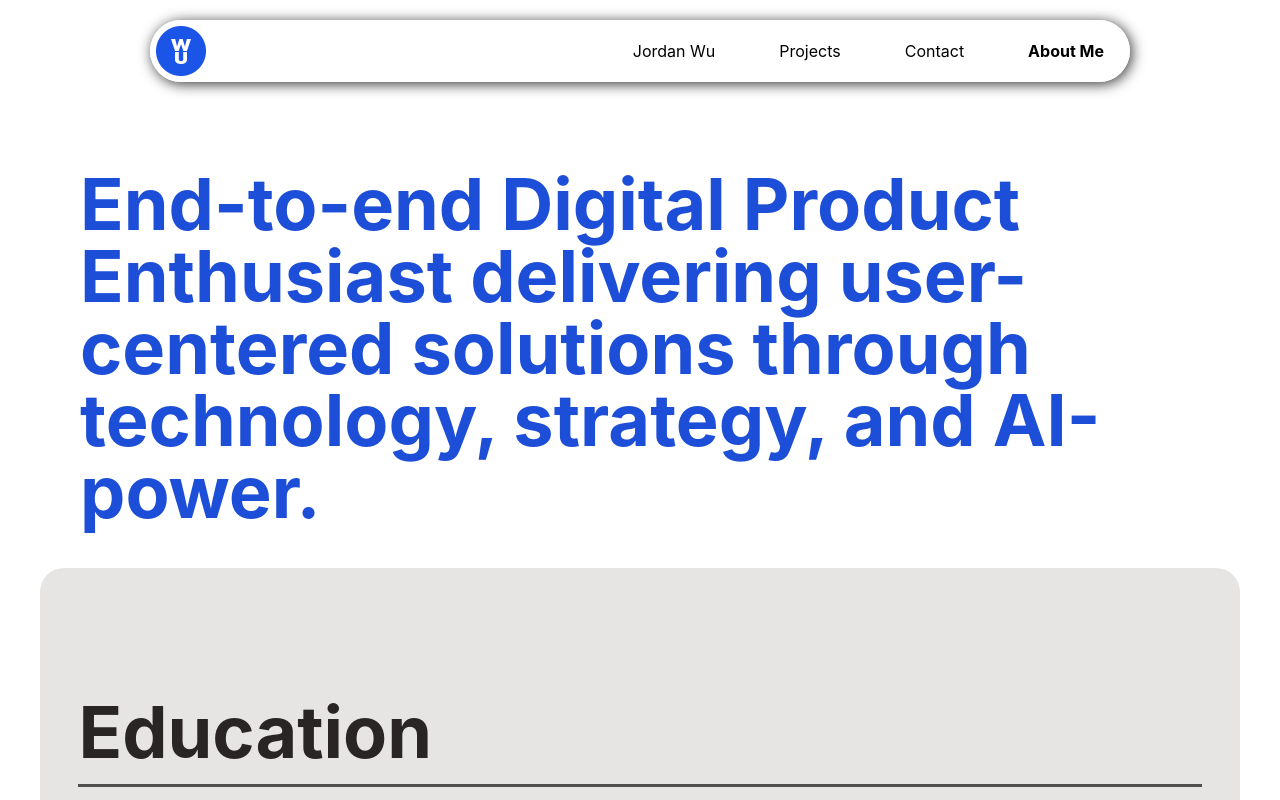
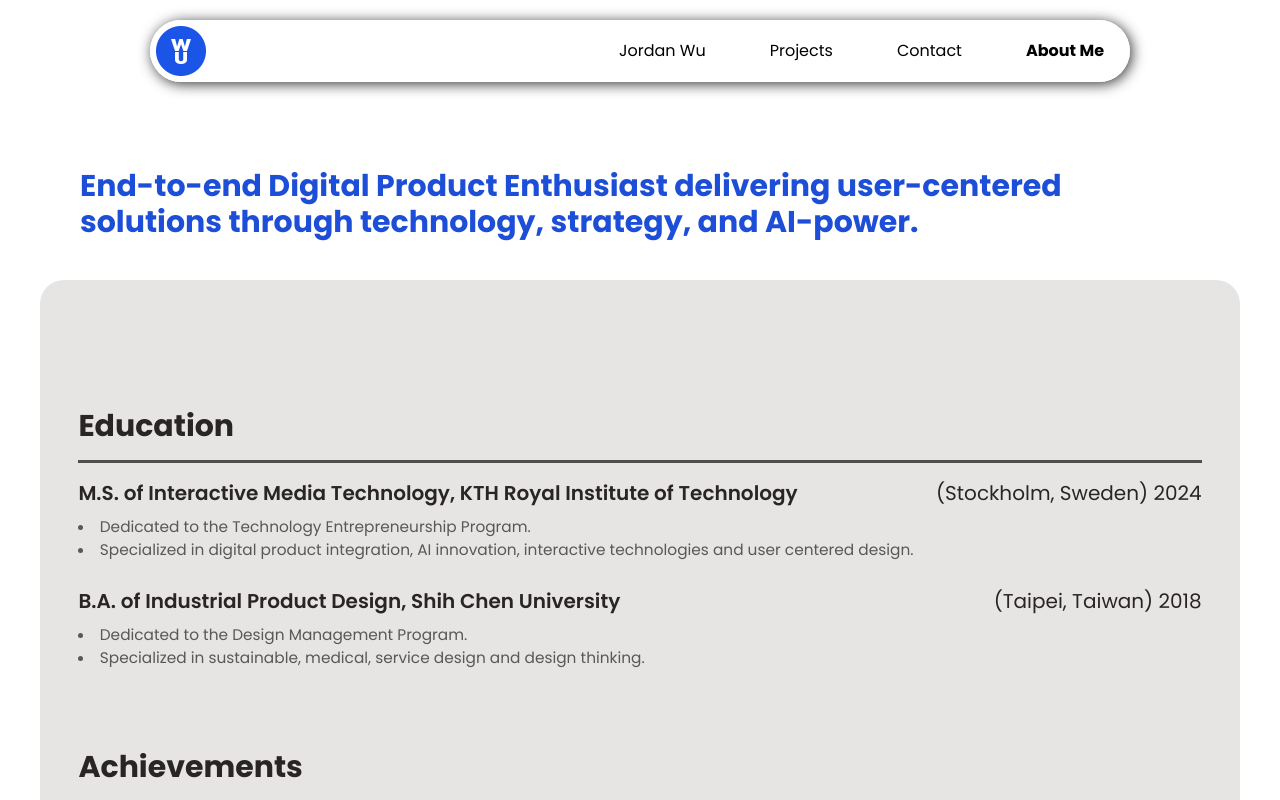
Before and after one commit to WuChihWei/my-portfolio, a Next.js app: page /aboutMe in a window 1280 px wide. Shown: the top 800 px of the page. Built offline with nearby package versions, Linux system fonts and the light colour scheme.

Commit message:
update UI, modify font type and size

```diff
--- a/app/layout.js
+++ b/app/layout.js
@@ -20,6 +20,10 @@ export default function RootLayout({ children }) {
         <link rel="icon" href="/favicon.ico" sizes="any" />
         <link rel="apple-touch-icon" href="/apple-touch-icon.png" />
         <link rel="manifest" href="/site.webmanifest" />
+        <link rel="preconnect" href="https://fonts.googleapis.com" />
+        <link rel="preconnect" href="https://fonts.gstatic.com" crossOrigin="anonymous" />
+        <link href="https://fonts.googleapis.com/css2?family=Poppins:wght@100;200;300;400;500;600;700;800;900&display=swap" rel="stylesheet" />
+
       </head>
       <body>
         <Navbar />
--- a/app/page.js
+++ b/app/page.js
@@ -15,6 +15,7 @@ import { useRouter } from 'next/navigation';
 import Player from '@vimeo/player';
 import Link from 'next/link'; // 確保在文件頂部導入 Link
 import { FaAnglesDown } from "react-icons/fa6";
+import { FaArrowAltCircleDown } from "react-icons/fa";
 
 const skillIcons = [
   { icon: '/skill-1.png', name: 'After Effect' },
@@ -304,7 +305,8 @@ export default function Home() {
                 </div>
 
               <h1 className=" pr-6  heading-1-custom">
-              End-to-end AI Digital Product Enthusiast passionate about programming, business strategy, and product design.              </h1>
+              Business-driven. AI-enabled. Every product here was built from insight to launch by Jordan Wu.
+              </h1>
               <div className="py-2 md:py-0 mr-0 md:mr-10">
               <h4 className='heading-4-custom mr-12 pb-4'>
               {/* Delivering digital solutions through design thinking, strategy to coding with AI-power.<br />
@@ -397,11 +399,11 @@ export default function Home() {
                               </div>
                         </div>
 
-    <div className="bg-blue-400 p-12 rounded-3xl flex flex-col justify-between">
+    <div className="bg-blue-400 p-6 rounded-3xl flex flex-col justify-between">
     <div className='h-auto'>
     <div className='flex flex-row items-center mb-8'>
     <h4 className="heading-3-custom text-white pr-2">End-to-end Projects</h4>
-    <FaAnglesDown className="mr-2 heading-3-custom text-stone-50 cursor-pointer" onClick={() => scrollToSection('end-to-end-projects')} />
+    <FaArrowAltCircleDown className="mr-2 heading-3-custom text-stone-50 cursor-pointer" onClick={() => scrollToSection('end-to-end-projects')} />
     </div>
     {/* <p className="mr-2 text-m">Behance</p>      */}
     <p className="heading-4-custom text-white h-auto">
@@ -420,11 +422,11 @@ export default function Home() {
     </div>
     </div>
 
-    <div className="bg-stone-400 p-12 rounded-3xl flex flex-col justify-between">
+    <div className="bg-stone-400 p-6 rounded-3xl flex flex-col justify-between">
     <div className=''>
     <div className='flex flex-row items-center mb-8'>
     <h4 className="heading-3-custom pr-4 text-white">User Researches</h4>
-    <FaAnglesDown className="mr-2 heading-3-custom text-stone-50 cursor-pointer" onClick={() => scrollToSection('user-researches')} />
+    <FaArrowAltCircleDown className="mr-2 heading-3-custom text-stone-50 cursor-pointer" onClick={() => scrollToSection('user-researches')} />
     </div>
     <span className="heading-4-custom text-white">
     Highlighting the digital product research process across C2C, B2B, medical, and accessibility domains
--- a/components/IntroductionPage.js
+++ b/components/IntroductionPage.js
@@ -7,10 +7,10 @@ const IntroductionPage = ({ title, description, backgroundImageUrl, contentImage
       <div className="flex flex-col lg:flex-row items-center w-full h-full">
         <div className="flex flex-col justify-between md:justify-around w-full p-p-gap py-14 pr-10 md:pr-10 h-full lg:w-1/2 text-black">
           <div className='top-title'>
-            <h1 className="heading-sub1-custom">
+            <h1 className="heading-1-custom">
               {title}
             </h1>
-            <div className='flex items-center gap-4'>
+            <div className='flex items-center gap-2 py-2'>
             {websiteLink && (
               <a
                 href={websiteLink}
@@ -34,7 +34,7 @@ const IntroductionPage = ({ title, description, backgroundImageUrl, contentImage
           </div>
 
           <div className='middle-description'>
-            <h4 className="heading-4-custom mt-4 mb-14 md:mr-20 md:font-semibold md:mb-4 md:mt-10">
+            <h4 className="heading-4-custom mt-4 mb-14 md:mr-20 md:font-semibold md:mb-4 md:mt-2">
               {description}
             </h4>
           </div>
@@ -43,7 +43,7 @@ const IntroductionPage = ({ title, description, backgroundImageUrl, contentImage
 
 
           <div className='list-description'>
-            <ul className="list-disc sm:text-sm md:text-base">
+            <ul className="list-disc sm:text-xs md:text-sm">
               <p className='pb-2 font-semibold text-stone-400'>Jordan's' 3-weeks, Project Response for</p>
               <p>- Market Research</p>
               <p>- User Study</p>
--- a/src/app/globals.css
+++ b/src/app/globals.css
@@ -4,32 +4,32 @@
 
 @layer components {
   .heading-1-custom {
-    @apply text-3xl font-bold md:text-3xl lg:text-5xl lg:font-semibold
+    @apply text-3xl font-bold md:text-3xl lg:text-4xl lg:font-bold
     tracking-normal leading-relaxed
     md:tracking-normal md:leading-snug
     lg:tracking-normal lg:leading-snug;
   }
 
   .heading-sub1-custom {
-    @apply text-5xl pb-2 font-bold md:text-5xl lg:text-6xl lg:font-extrabold
+    @apply text-4xl pb-2 font-bold md:text-4xl lg:text-5xl lg:font-bold
     tracking-tight leading-tight
     md:tracking-normal md:leading-snug
     lg:tracking-wide lg:leading-tight;
   }
 
   .heading-2-custom {
-    @apply text-5xl pb-4 md:text-7xl font-bold text-left leading-normal tracking-normal;
+    @apply text-3xl pb-4 md:text-3xl font-bold text-left leading-normal tracking-normal;
   }
 
   .heading-3-custom {
-    @apply text-xl font-bold mb-0 md:text-lg lg:text-3xl lg:font-bold
+    @apply text-xl font-bold mb-0 md:text-lg lg:text-2xl lg:font-semibold
     tracking-tight leading-tight
     md:tracking-normal md:leading-snug
     lg:tracking-wide lg:leading-snug;
   }
 
   .heading-4-custom {
-    @apply text-xl font-normal mb-4 md:text-xl lg:text-xl lg:font-medium
+    @apply text-xl font-normal mb-4 md:text-xl lg:text-base lg:font-medium
     tracking-normal leading-snug
     md:tracking-normal md:leading-snug
     lg:tracking-wide lg:leading-tight;
@@ -68,7 +68,7 @@
   --font-mono: ui-monospace, Menlo, Monaco, "Cascadia Mono", "Segoe UI Mono",
     "Roboto Mono", "Oxygen Mono", "Ubuntu Monospace", "Source Code Pro",
     "Fira Mono", "Droid Sans Mono", "Courier New", monospace;
-  --font-family: "Inter", sans-serif;
+  --font-family: "Poppins", sans-serif;
 }
 
 @media (prefers-color-scheme: dark) {
```
